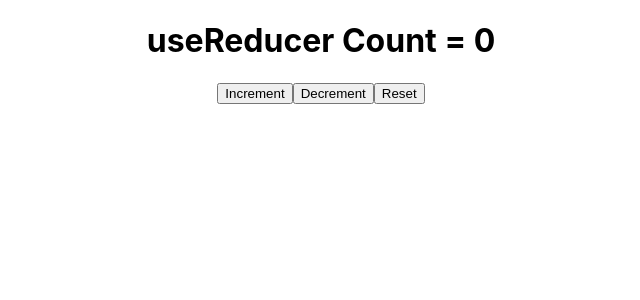
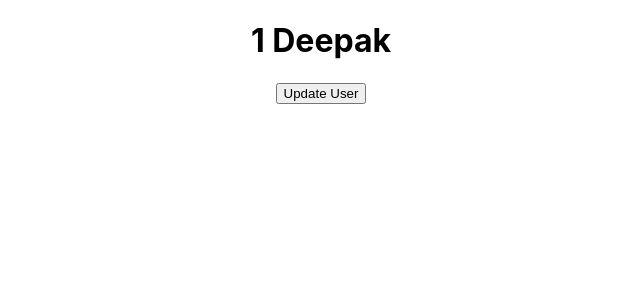
Before and after one commit to deepak252/Reactjs-Tutorial, a React (Create React App) app: page / in a window 1280 px wide. Shown: the top 300 px of the page, without its empty margins (319-959 px from the left). Built offline with nearby package versions, Linux system fonts and the light colour scheme.

Commit message:
Immutable State Rendering - Updating Object state

```diff
--- a/src/App.js
+++ b/src/App.js
@@ -1,4 +1,5 @@
 import "./App.css";
+import ObjectUseState from "./components/ImmutableState/ObjectUseState";
 import UseReducer from "./components/UseReducer/UseReducer";
 import UseState from "./components/UseState/UseState.js";
 
@@ -7,7 +8,8 @@ function App() {
     return (
         <div className="App">
             {/* <UseState /> */}
-            <UseReducer />
+            {/* <UseReducer /> */}
+            <ObjectUseState />
         </div>
     );
 }
--- /dev/null
+++ b/src/components/ImmutableState/ObjectUseState.js
@@ -0,0 +1,34 @@
+import { useState } from "react";
+
+const initialState = {
+    id: 1,
+    name: "Deepak",
+};
+
+function ObjectUseState() {
+    const [user, setUser] = useState(initialState);
+
+    const handleUpdateUser = () =>{
+        // user.id=2;
+        // user.name=123;
+        // setUser(user);
+
+        let temp = {...user};
+        temp.id = 2;
+        temp.name = "Dp"
+        setUser(temp);
+    }
+    console.log("ObjectUseState Render");
+
+    return (
+        <div>
+            <h1>
+                {user.id} {user.name}
+            </h1>
+            <button onClick={handleUpdateUser}>Update User</button>
+
+        </div>
+    );
+}
+
+export default ObjectUseState;
```
